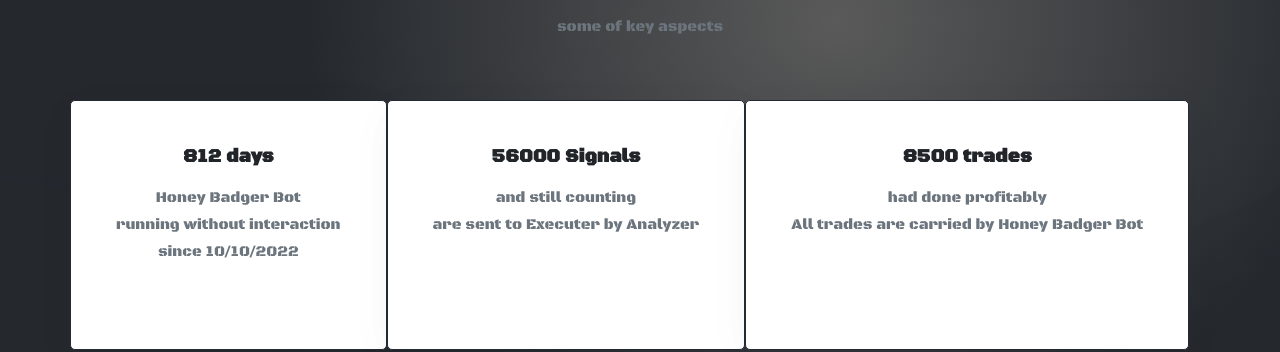
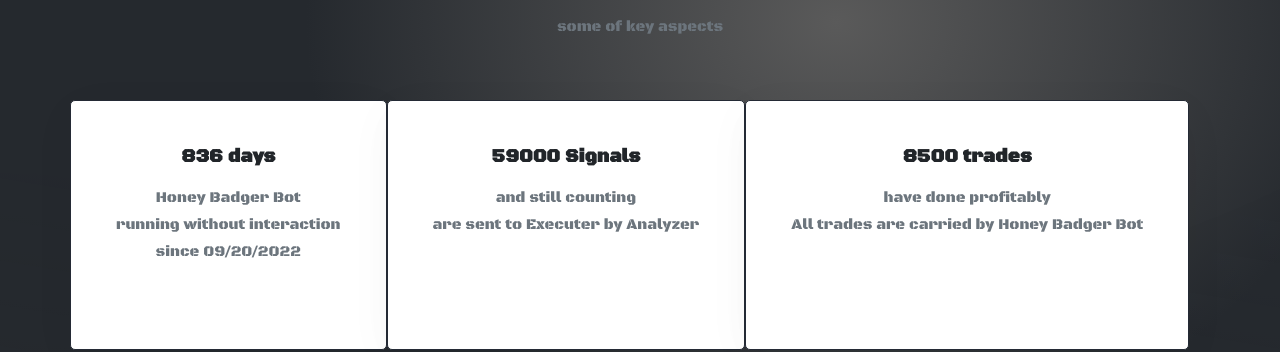
Before and after one commit to honeybadgerbotnft/hbaibotnft, an Angular app: page / in a window 1280 px wide. Shown: the part 1140-1492 px from the top of the page. Built offline with nearby package versions, Linux system fonts and the light colour scheme.

Commit message:
bot values corrected

```diff
--- a/src/app/hbtradingbot/hbtradingbot.component.html
+++ b/src/app/hbtradingbot/hbtradingbot.component.html
@@ -41,17 +41,17 @@
     </h3>
     <p class="text-muted mb-0">Honey Badger Bot </p>
     <p class="text-muted mb-0">running without interaction </p>
-    <p class="text-muted mb-0"> since 10/10/2022</p>
+    <p class="text-muted mb-0"> since 09/20/2022</p>
 </div></div>
     <div class="hbtradingbot-back-flip text-center text-white p-4">
-        <div class="mb-1">The first buy trade had opened on 10/10/2022 </div><br><ng-template #title><strong>
+        <div class="mb-1">The first buy trade was opened on 09/20/2022 </div><br><ng-template #title><strong>
          </strong></ng-template>
 
 </div></div>
 
 <div class="hbtradingbot-flip-box mt-4 pt-2">
     <div class="hbtradingbot-front-flip text-center p-5">
-    <div class=hbtradingbot-desc><h3 class="h5 font-weight-bold mb-3">56000 Signals </h3>
+    <div class=hbtradingbot-desc><h3 class="h5 font-weight-bold mb-3">59000 Signals </h3>
     <p class="text-muted mb-0">and still counting </p>
     <p class="text-muted mb-0">are sent to Executer by Analyzer</p></div></div>
     <div class="hbtradingbot-back-flip text-center text-white p-4">
@@ -66,7 +66,7 @@
 <div class="hbtradingbot-flip-box mt-4 pt-2">
     <div class="hbtradingbot-front-flip text-center p-5">
     <div class=hbtradingbot-desc><h3 class="h5 font-weight-bold mb-3">8500 trades </h3>
-    <p class="text-muted mb-0">had done profitably </p>
+    <p class="text-muted mb-0">have done profitably </p>
     <p class="text-muted mb-0">All trades are carried by Honey Badger Bot </p></div></div>
     <div class="hbtradingbot-back-flip text-center text-white p-4">
         <div class="mb-1">Honey Badger Bots Executer decides to trade based on how profitably it is the trade.
--- a/src/app/hbtradingbot/hbtradingbot.component.ts
+++ b/src/app/hbtradingbot/hbtradingbot.component.ts
@@ -26,7 +26,7 @@
 
 	responseData = [
 		{
-		  sent: "2022-10-15 10:00:00",
+		  sent: "2022-09-20 20:45:00",
 		}
 	  ];
 	  calculateDiff(sentDate: string) {
```
